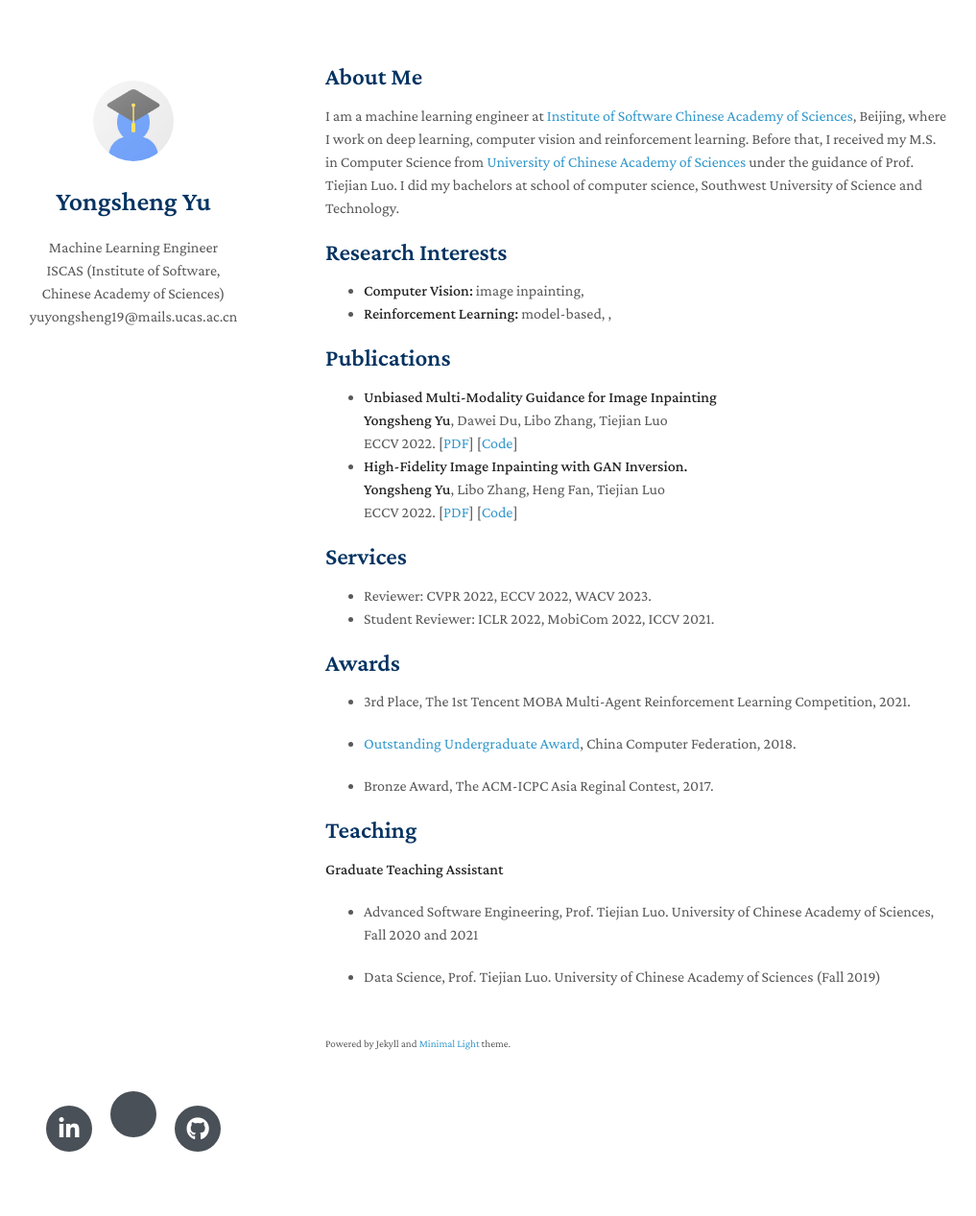
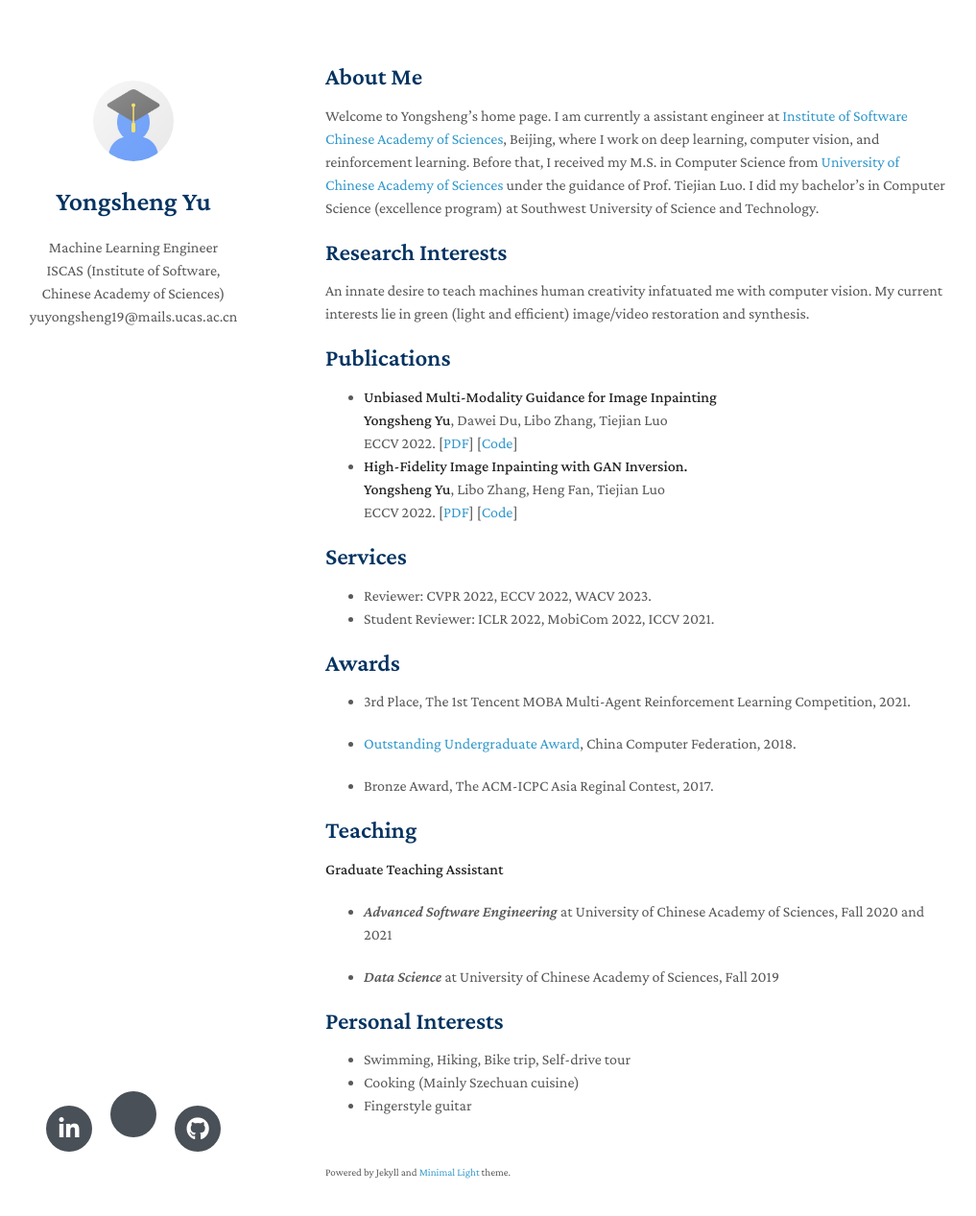
Before and after one commit to yeates/yeates.github.io, a Jekyll site: the page built from index.md, in a window 1280 px wide and 1302 px high. Shown: the top 1267 px of the window at 96% size, without its empty margins (131-1148 px from the left). Built offline with Jekyll 4.4.1, drawn with Linux system fonts in a browser that asks for light colours; nearby versions of some CDN libraries; a style sheet for code colours, icons or effects is not loaded; our own code applies the rules of GitHub Pages for plain Markdown files.

Commit message:
Update index.md

```diff
--- a/index.md
+++ b/index.md
@@ -1,16 +1,14 @@
 ---
 layout: homepage
-
 ---
 
 ## About Me
 
-I am a machine learning engineer at [Institute of Software Chinese Academy of Sciences](http://www.is.cas.cn), Beijing, where I work on deep learning, computer vision and reinforcement learning. Before that, I received my M.S. in Computer Science from [University of Chinese Academy of Sciences](https://www.ucas.ac.cn/) under the guidance of Prof. Tiejian Luo. I did my bachelors at school of computer science, Southwest University of Science and Technology.
+Welcome to Yongsheng's home page. I am currently a assistant engineer at [Institute of Software Chinese Academy of Sciences](http://www.is.cas.cn), Beijing, where I work on deep learning, computer vision, and reinforcement learning. Before that, I received my M.S. in Computer Science from [University of Chinese Academy of Sciences](https://www.ucas.ac.cn/) under the guidance of Prof. Tiejian Luo. I did my bachelor's in Computer Science (excellence program) at Southwest University of Science and Technology.
 
 ## Research Interests
 
-- **Computer Vision:** image inpainting,
-- **Reinforcement Learning:** model-based, ,
+An innate desire to teach machines human creativity infatuated me with computer vision. My current interests lie in green (light and efficient) image/video restoration and synthesis.
 
 ## Publications
 
@@ -20,7 +18,7 @@ I am a machine learning engineer at [Institute of Software Chinese Academy of Sc
   <br>
 - **High-Fidelity Image Inpainting with GAN Inversion.**
   <br>**Yongsheng Yu**, Libo Zhang, Heng Fan, Tiejian Luo
-  <br>ECCV 2022. [[PDF](http://papers.nips.cc/paper/9216-learning-to-self-train-for-semi-supervised-few-shot-classification.pdf)] [[Code](https://github.com/xinzheli1217/learning-to-self-train)]
+  <br>ECCV 2022. [[PDF]()] [[Code]()]
   <br>
 
 ## Services
@@ -40,6 +38,11 @@ I am a machine learning engineer at [Institute of Software Chinese Academy of Sc
 
 **Graduate Teaching Assistant**
 
-- Advanced Software Engineering, Prof. Tiejian Luo. University of Chinese Academy of Sciences, Fall 2020 and 2021
+- *Advanced Software Engineering* at University of Chinese Academy of Sciences, Fall 2020 and 2021
 
-- Data Science, Prof. Tiejian Luo. University of Chinese Academy of Sciences (Fall 2019)
+- *Data Science* at University of Chinese Academy of Sciences, Fall 2019
+
+## Personal Interests
+- Swimming, Hiking, Bike trip, Self-drive tour
+- Cooking (Mainly Szechuan cuisine)
+- Fingerstyle guitar
```
